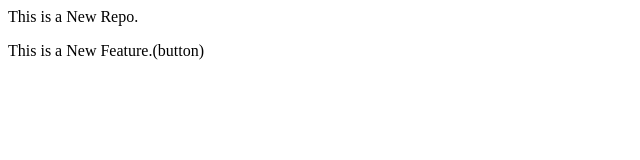
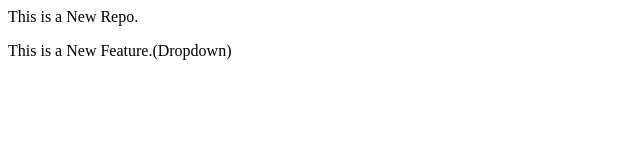
Before and after one commit to danpegado/localrepo, a plain HTML site: page index.html in a window 1280 px wide. Shown: the full height of the page, 0-640 px from the left. Drawn offline with Linux system fonts and the light colour scheme.

Commit message:
Add a Dropdown

```diff
--- a/index.html
+++ b/index.html
@@ -1,2 +1,2 @@
 <p>This is a New Repo.<p>
-<p>This is a New Feature.(button)<p>
+<p>This is a New Feature.(Dropdown)<p>
```
